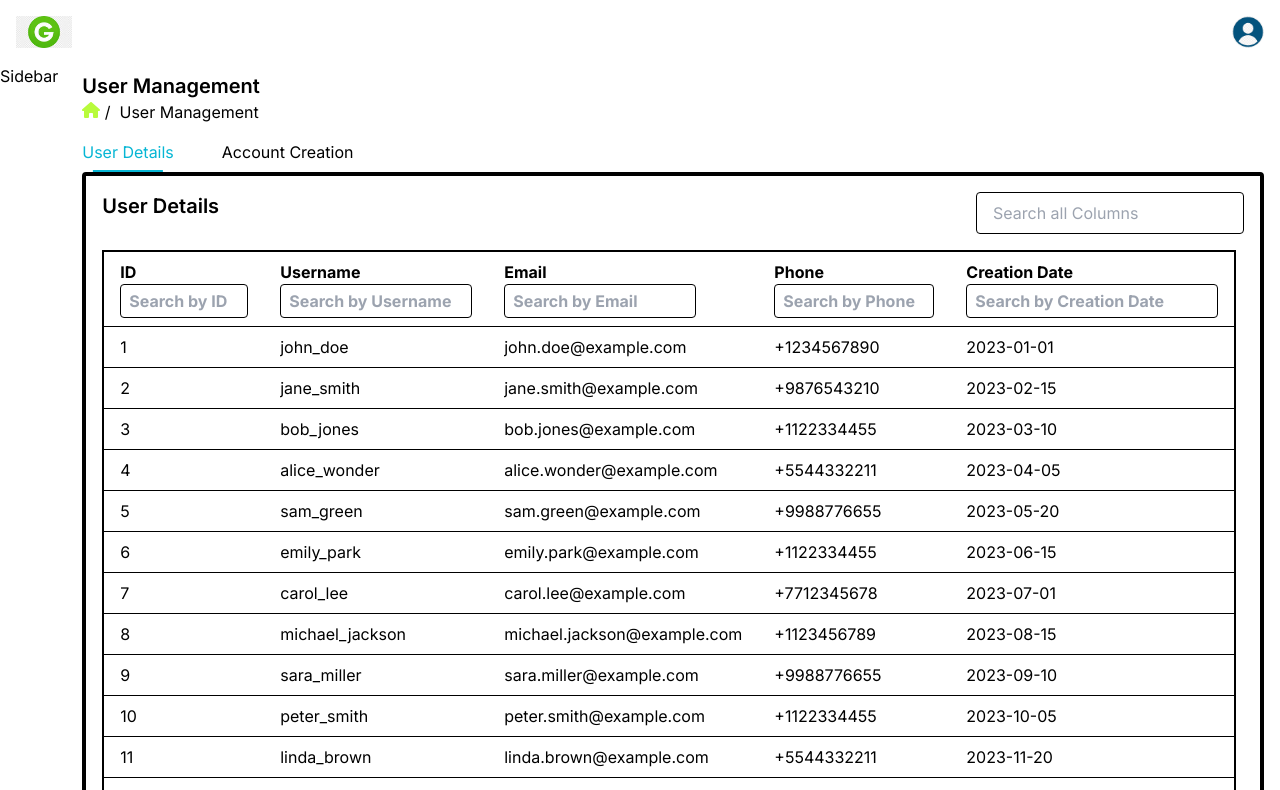
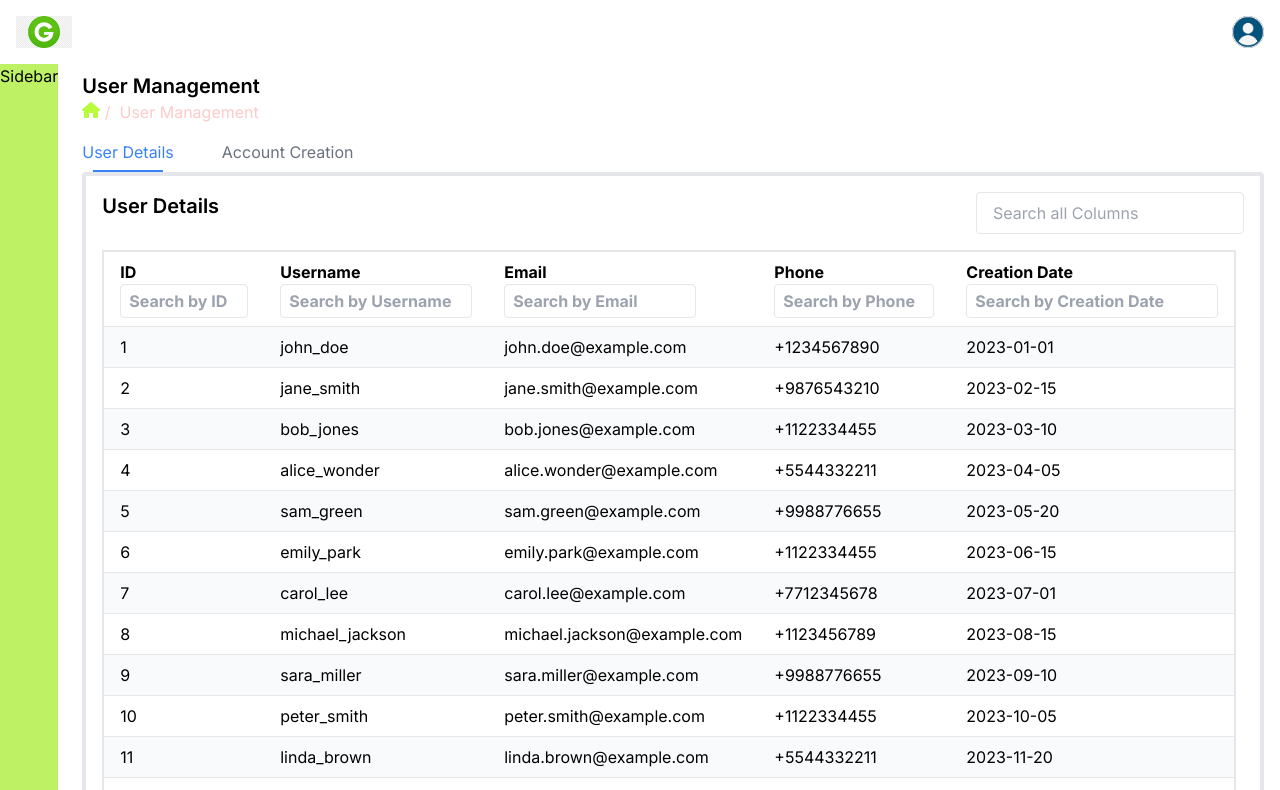
Before and after one commit to Avni17/gne_assignment, a Next.js app: page / in a window 1280 px wide. Shown: the top 790 px of the page. Built offline with nearby package versions, Linux system fonts and the light colour scheme.

Commit message:
fixing Revert "color fixed"
This reverts commit b296b41ac6d435f340503e41e63f56adc464fa73.

```diff
--- a/app/page.js
+++ b/app/page.js
@@ -28,7 +28,7 @@ export default function Home() {
       <div className="min-h-screen bg-white w-full md:w-6/7">
         <div className='px-6 py-2 '>
           <h1 className='text-xl font-semibold'>User Management</h1>
-          <div className='text-green-200'>
+          <div className='text-red-200'>
             <span className='inline-block' dangerouslySetInnerHTML={{ __html: svgMarkup }} />&nbsp;/&nbsp;
             User Management
           </div>
--- a/tailwind.config.js
+++ b/tailwind.config.js
@@ -6,24 +6,7 @@ module.exports = {
     './app/**/*.{js,ts,jsx,tsx,mdx}',
   ],
   theme: {
-    colors: {
-      transparent: 'transparent',
-      'lime': '#bef264',
-      'white': '#ffffff',
-      'blue': {
-        100: '#cffafe',
-        200: '#a5f3fc',
-        300: '#67e8f9',
-        400: '#22d3ee',
-        500: '#06b6d4',
-        600: '#0891b2',
-        700: '#0e7490',
-        800: '#155e75',
-        900: '#164e63',
-      },
-      // ...
-
-    },
-    plugins: [],
-  }
+    extend: {},
+  },
+  plugins: [],
 }
```
